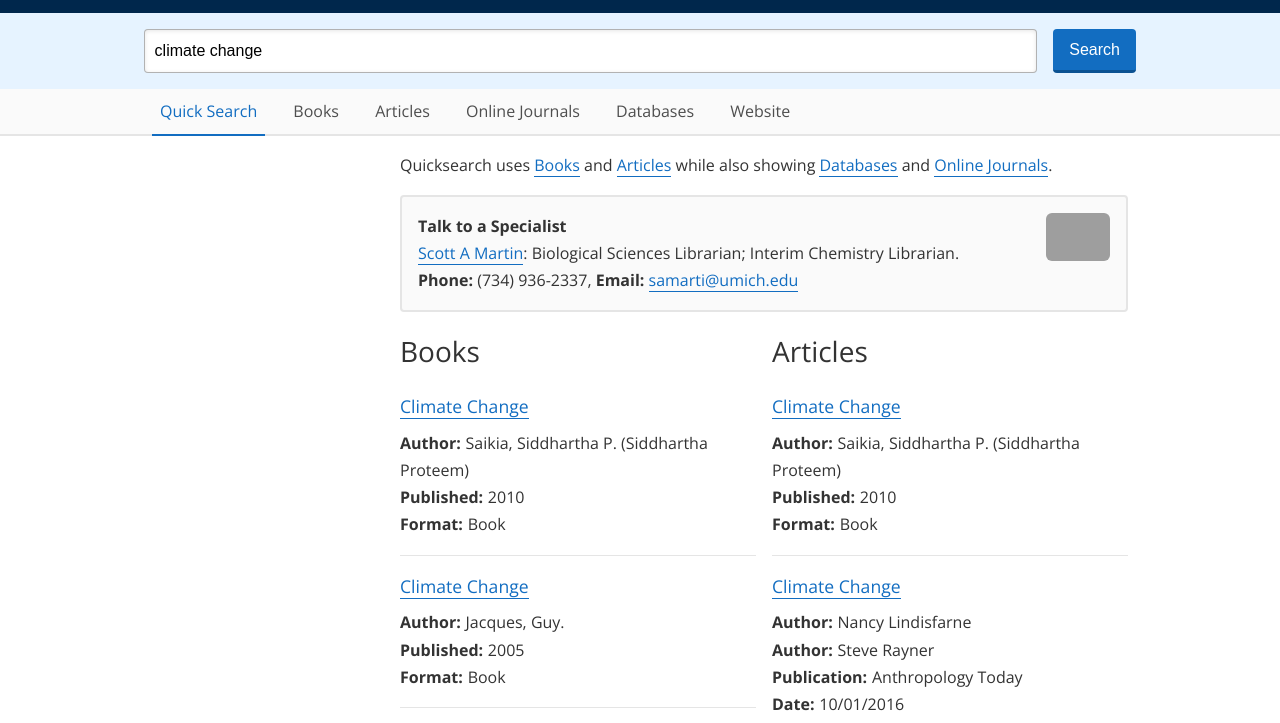
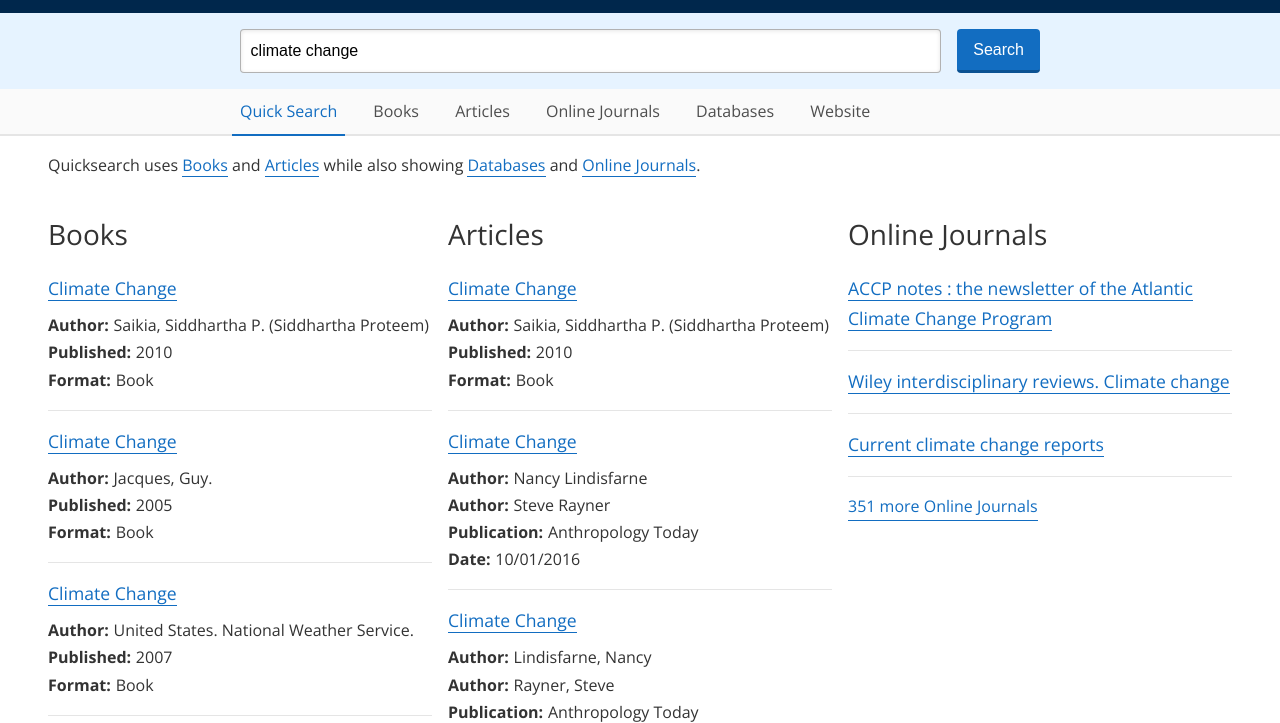
Before and after one commit to mlibrary/search-ui, a plain HTML site: page index.html in a window 1280 px wide. Shown: the part 54-777 px from the top of the page. Drawn offline with nearby package versions, Linux system fonts and the light colour scheme; grey boxes are pictures that could not be loaded.

Commit message:
wider width for main content

```diff
--- a/index.html
+++ b/index.html
@@ -45,7 +45,7 @@
     </header>
 
     <div class="search-box-container-full">
-      <div class="container">
+      <div class="container container-narrow">
         <div class="search-box">
           <input type="text" value="climate change"/>
           <input class="button search-box-button" type="submit" value="Search"/>
@@ -54,7 +54,7 @@
     </div>
 
     <div class="datastore-list-container">
-      <div class="container">
+      <div class="container container-narrow">
         <ul class="datastore-list">
           <li class="selected">
             <a href="">Quick Search</a>
@@ -79,23 +79,9 @@
     </div>
 
     <div class="container">
-      <div class="row">
-        <div class="col-md-3">
-
-        </div>
-        <div class="col-md-9"> <!-- results col -->
-
         <p>
           Quicksearch uses <a href="" class="underline">Books</a> and <a href="" class="underline">Articles</a> while also showing <a href="" class="underline">Databases</a> and <a href="" class="underline">Online Journals</a>.
         </p>
-
-          <div class="alert suggestion" style="margin-bottom: 0; margin-top: 0;">
-            <img src="http://www.lib.umich.edu/sites/default/files/pictures/picture-67-1380295891.jpg" style="float: right; width: 4rem; border-radius: 6px; margin-left: 0.5rem;"/>
-
-            <p style="margin: 0;">
-              <b style="font-weight: bold;">Talk to a Specialist</b><br /><a href="" class="underline">Scott A Martin</a>: Biological Sciences Librarian; Interim Chemistry Librarian.<br /><b style="font-weight: bold;">Phone: </b>(734) 936-2337, <b style="font-weight: bold;">Email: </b><a href="" class="underline">samarti@umich.edu</a>
-            </p>
-          </div>
 
         <div class="multiple-results-container"> <!-- start of multi results container aka bentobox -->
           <div class="datastore-results">
@@ -214,9 +200,6 @@
             <a href="" class="more-results-link underline">14 more Databases</a>
           </div>
         </div> <!-- end of multiple results container -->
-
-        </div> <!-- end of results col -->
-      </div>
     </div>
 
     <footer>
--- a/stylesheets/partials/_base.scss
+++ b/stylesheets/partials/_base.scss
@@ -1,13 +1,12 @@
 .container {
-  max-width: 64rem;
   margin: 0 auto;
   padding: 0 1rem;
+}
+
+.container-narrow {
+  max-width: 52rem;
 }
 
 .container-fluid {
   padding: 0 1rem;
 }
-
-.container-max-width {
-  max-width: 88rem;
-}
--- a/stylesheets/search/_datastore-list.scss
+++ b/stylesheets/search/_datastore-list.scss
@@ -6,6 +6,7 @@
 .datastore-list {
   margin: 0;
   margin-bottom: -2px;
+  margin-left: -1rem;
 
   li {
     display: inline-block;
--- a/stylesheets/search/_results.scss
+++ b/stylesheets/search/_results.scss
@@ -12,7 +12,16 @@
   display: inline-block;
   flex-grow: 1;
   margin: 1rem 0 0 1rem;
-  width: calc(100% * (1/2) - 1rem);
+  width: calc(100% - 1rem);
+
+
+  @media (min-width: 32rem) {
+    width: calc(100% * (1/2) - 1rem);;
+  }
+
+  @media (min-width: 72rem) {
+    width: calc(100% * (1/3) - 1rem);
+  }
 }
 
 
```
Also changed, not shown: assets/stylesheets/main.css. Lines whose indentation alone changed are shown as unchanged.
